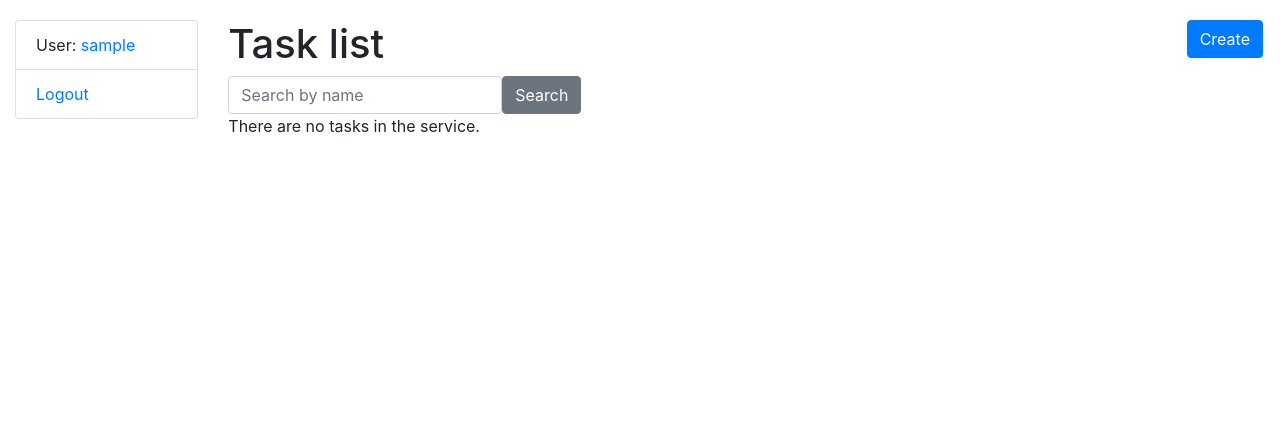
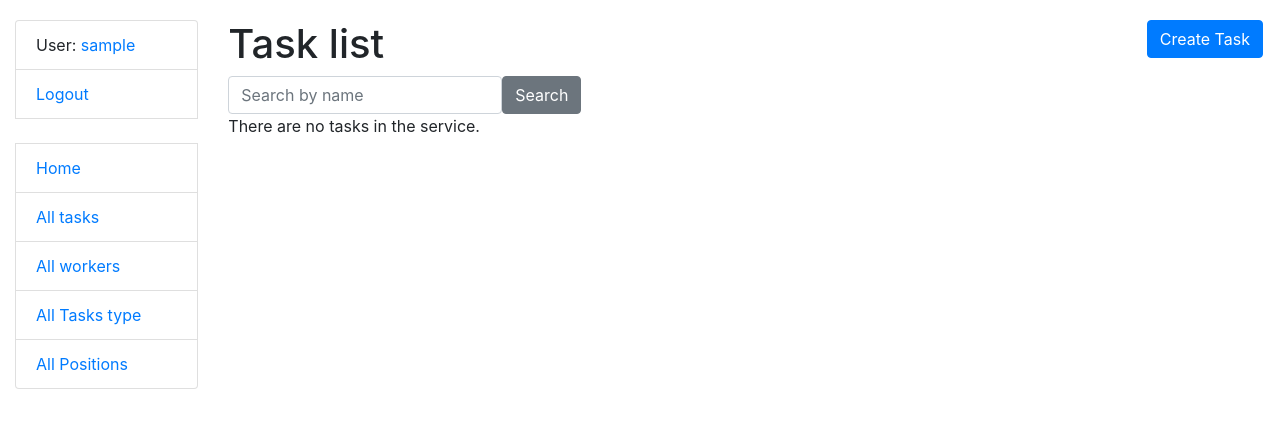
Before and after one commit to Daniil-Pankieiev/tasks_manager, a Django app: page /tasks/ in a window 1280 px wide. Shown: the top 428 px of the page. Run offline with Django 4.2, Linux system fonts and the light colour scheme; the visitor is signed in with stand-in values (Sample User, id 1); data that the repository does not hold is empty; some libraries are stand-ins or nearby versions.

Commit message:
Add links of lists to sidebar

```diff
--- a/templates/includes/sidebar.html
+++ b/templates/includes/sidebar.html
@@ -6,6 +6,12 @@
     <li class="list-group-item"><a href="{% url 'login' %}?next={{ request.path }}">Login</a></li>
   {% endif %}
 
+  <br>
 
+  <li class="list-group-item"><a href="{% url 'task:index' %}">Home</a></li>
+  <li class="list-group-item"><a href="{% url 'task:task-list' %}">All tasks</a></li>
+  <li class="list-group-item"><a href="{% url 'task:worker-list' %}">All workers</a></li>
+  <li class="list-group-item"><a href="{% url 'task:tasktype-list' %}">All Tasks type</a></li>
+  <li class="list-group-item"><a href="{% url 'task:position-list' %}">All Positions</a></li>
 
 </ul>
--- a/templates/task/task_list.html
+++ b/templates/task/task_list.html
@@ -5,7 +5,7 @@
   <h1>
     Task list
     <a href="{% url 'task:tasks-create' %}" class="btn btn-primary link-to-page">
-      Create
+      Create Task
     </a>
   </h1>
   <form method="get" action="" class="form-inline">
```
